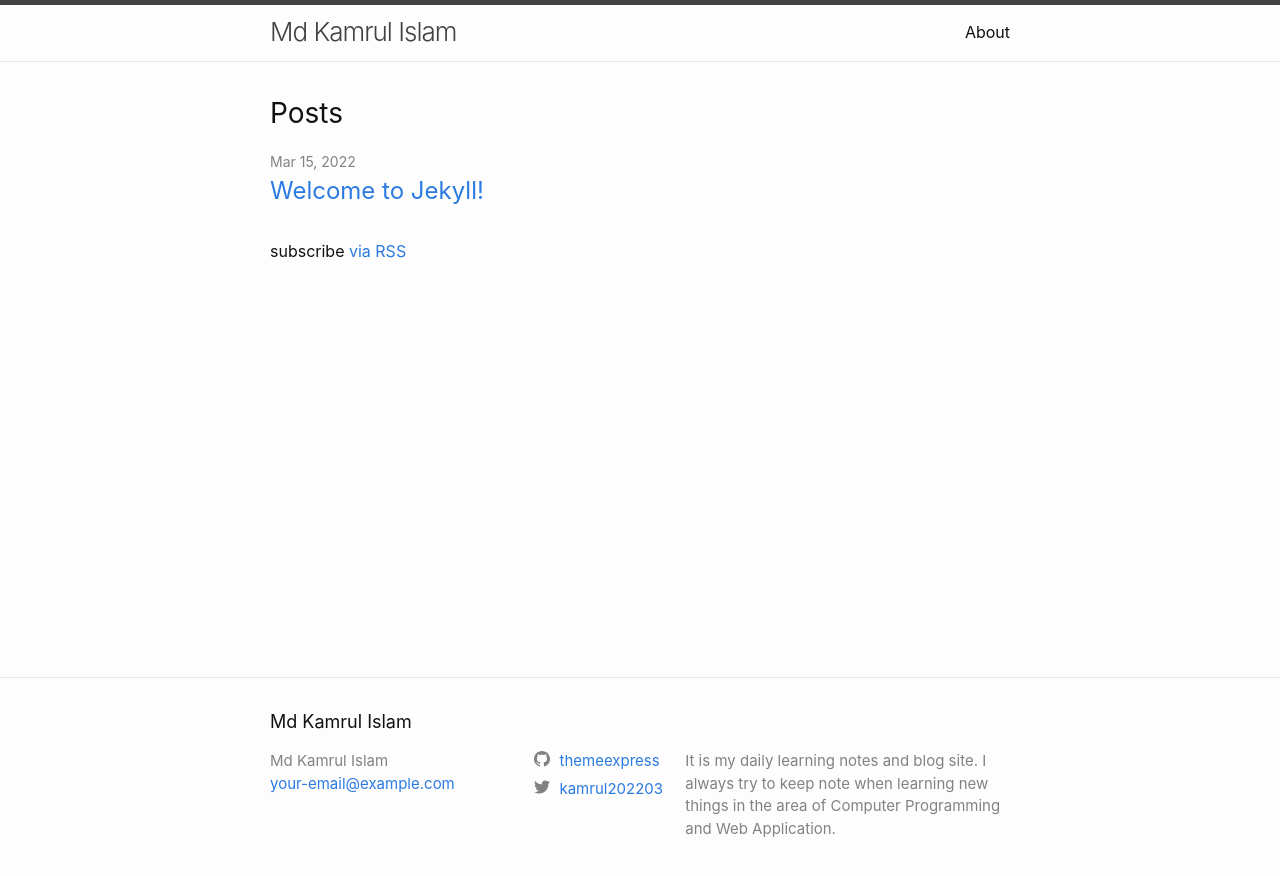
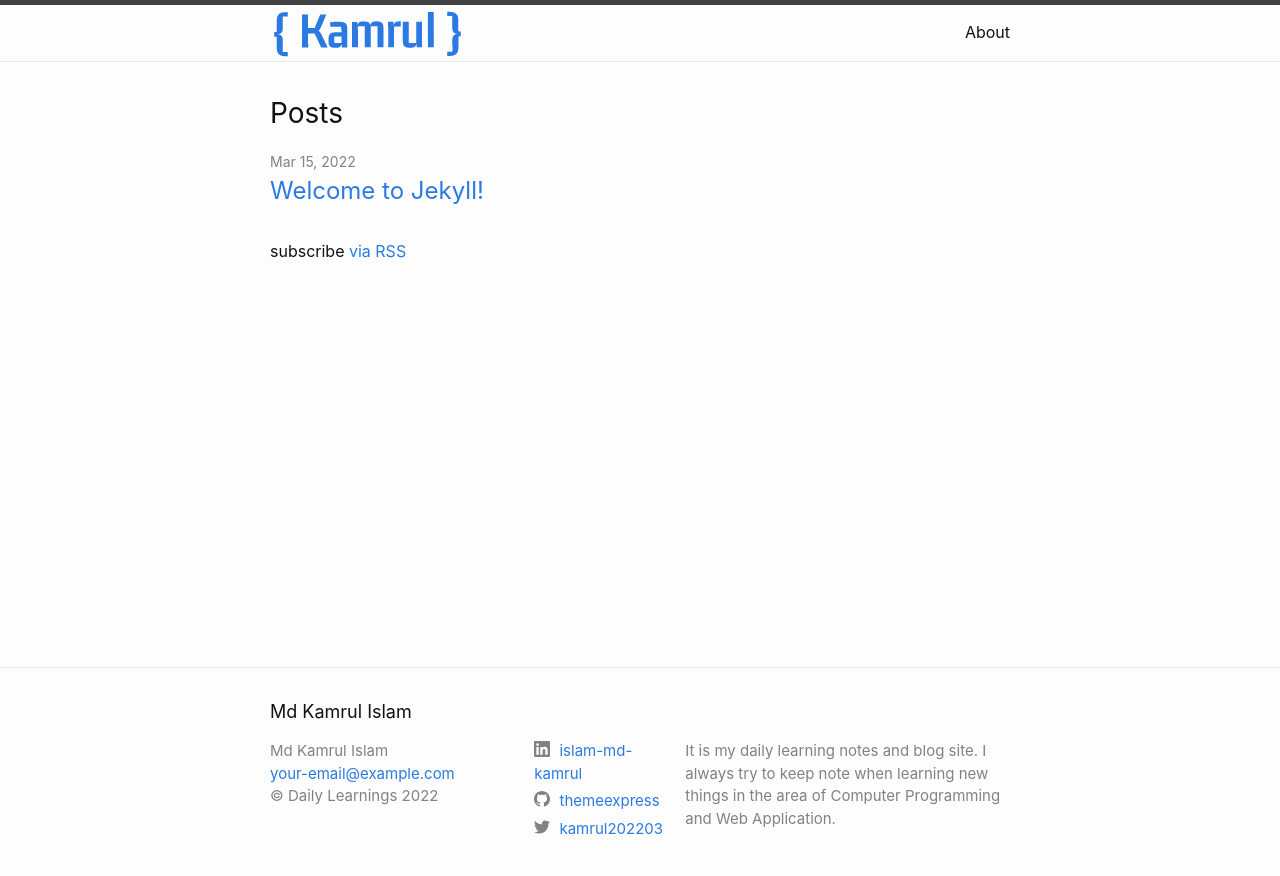
Before and after one commit to themeexpress/themeexpress.github.io, a Jekyll site: the page built from index.markdown, in a window 1280 px wide. Shown: the top 876 px of the page. Built offline with Jekyll 4.4.1, drawn with Linux system fonts in a browser that asks for light colours.

Commit message:
Added Branding logo and social media link

```diff
--- a/_config.yml
+++ b/_config.yml
@@ -27,8 +27,20 @@ description: >- # this means to ignore newlines until "baseurl:"
 baseurl: "" # the subpath of your site, e.g. /blog
 url: "" # the base hostname & protocol for your site, e.g. http://example.com
 
+# Added Author Name as Kamrul
+author: Md Kamrul Islam
+#Custom copyright is added by myself
+copyright: "Daily Learnings"
+
 twitter_username: kamrul202203
 github_username:  themeexpress
+
+#Added by Kamrul
+linkedin_username: islam-md-kamrul
+
+# Custom Field for logo
+title-logo: /images/title-logo.png
+
 
 # Build settings
 # Removed Minima Theme as it is regular theme
--- a/_includes/footer.html
+++ b/_includes/footer.html
@@ -18,6 +18,9 @@
             {%- if site.email -%}
             <li><a class="u-email" href="mailto:{{ site.email }}">{{ site.email }}</a></li>
             {%- endif -%}
+            {%- if site.copyright -%}
+            <li>&copy; {{site.copyright}} {{ 'now' | date: "%Y" }}</li>
+            {%- endif -%}
         </ul>
       </div>
 
--- a/_includes/header.html
+++ b/_includes/header.html
@@ -3,7 +3,18 @@
   <div class="wrapper">
     {%- assign default_paths = site.pages | map: "path" -%}
     {%- assign page_paths = site.header_pages | default: default_paths -%}
-    <a class="site-title" rel="author" href="{{ "/" | relative_url }}">{{ site.title | escape }}</a>
+    <!--
+      Original code to show site title
+      <a class="site-title" rel="author" href="{{ "/" | relative_url }}">{{ site.title | escape }}</a>
+    -->
+    <a class="site-title" rel="author" href="{{ "/" | relative_url }}">
+      {%- if site.title-logo -%}
+        <img src="{{ site.title-logo | relative_url }}" alt="{{ site.title | escape }}"></img>
+      {%- else -%}
+        {{ site.title | escape }}
+      {%- endif -%}
+    </a>
+
 
     {%- if page_paths -%}
       <nav class="site-nav">
--- a/_includes/social.html
+++ b/_includes/social.html
@@ -1,10 +1,10 @@
 <ul class="social-media-list">
+  {%- if site.linkedin_username -%}<li><a href="https://www.linkedin.com/in/{{ site.linkedin_username| cgi_escape | escape }}"><svg class="svg-icon"><use xlink:href="{{ '/assets/minima-social-icons.svg#linkedin' | relative_url }}"></use></svg> <span class="username">{{ site.linkedin_username| escape }}</span></a></li>{%- endif -%}
   {%- if site.dribbble_username -%}<li><a href="https://dribbble.com/{{ site.dribbble_username| cgi_escape | escape }}"><svg class="svg-icon"><use xlink:href="{{ '/assets/minima-social-icons.svg#dribbble' | relative_url }}"></use></svg> <span class="username">{{ site.dribbble_username| escape }}</span></a></li>{%- endif -%}
   {%- if site.facebook_username -%}<li><a href="https://www.facebook.com/{{ site.facebook_username| cgi_escape | escape }}"><svg class="svg-icon"><use xlink:href="{{ '/assets/minima-social-icons.svg#facebook' | relative_url }}"></use></svg> <span class="username">{{ site.facebook_username| escape }}</span></a></li>{%- endif -%}
   {%- if site.flickr_username -%}<li><a href="https://www.flickr.com/photos/{{ site.flickr_username| cgi_escape | escape }}"><svg class="svg-icon"><use xlink:href="{{ '/assets/minima-social-icons.svg#flickr' | relative_url }}"></use></svg> <span class="username">{{ site.flickr_username| escape }}</span></a></li>{%- endif -%}
   {%- if site.github_username -%}<li><a href="https://github.com/{{ site.github_username| cgi_escape | escape }}"><svg class="svg-icon"><use xlink:href="{{ '/assets/minima-social-icons.svg#github' | relative_url }}"></use></svg> <span class="username">{{ site.github_username| escape }}</span></a></li>{%- endif -%}
   {%- if site.instagram_username -%}<li><a href="https://instagram.com/{{ site.instagram_username| cgi_escape | escape }}"><svg class="svg-icon"><use xlink:href="{{ '/assets/minima-social-icons.svg#instagram' | relative_url }}"></use></svg> <span class="username">{{ site.instagram_username| escape }}</span></a></li>{%- endif -%}
-  {%- if site.linkedin_username -%}<li><a href="https://www.linkedin.com/in/{{ site.linkedin_username| cgi_escape | escape }}"><svg class="svg-icon"><use xlink:href="{{ '/assets/minima-social-icons.svg#linkedin' | relative_url }}"></use></svg> <span class="username">{{ site.linkedin_username| escape }}</span></a></li>{%- endif -%}
   {%- if site.pinterest_username -%}<li><a href="https://www.pinterest.com/{{ site.pinterest_username| cgi_escape | escape }}"><svg class="svg-icon"><use xlink:href="{{ '/assets/minima-social-icons.svg#pinterest' | relative_url }}"></use></svg> <span class="username">{{ site.pinterest_username| escape }}</span></a></li>{%- endif -%}
   {%- for mst in site.mastodon -%}{%- if mst.username and mst.instance -%}<li><a href="https://{{ mst.instance| cgi_escape | escape}}/@{{mst.username}}"><svg class="svg-icon"><use xlink:href="{{ '/assets/minima-social-icons.svg#mastodon' | relative_url }}"></use></svg> <span class="username">{{ mst.username|escape }}</span></a></li>{%- endif -%}{%- endfor -%}
   {%- if site.twitter_username -%}<li><a href="https://www.twitter.com/{{ site.twitter_username| cgi_escape | escape }}"><svg class="svg-icon"><use xlink:href="{{ '/assets/minima-social-icons.svg#twitter' | relative_url }}"></use></svg> <span class="username">{{ site.twitter_username| escape }}</span></a></li>{%- endif -%}
```
Also changed, not shown: images/title-logo.png (added), 1 other file.
